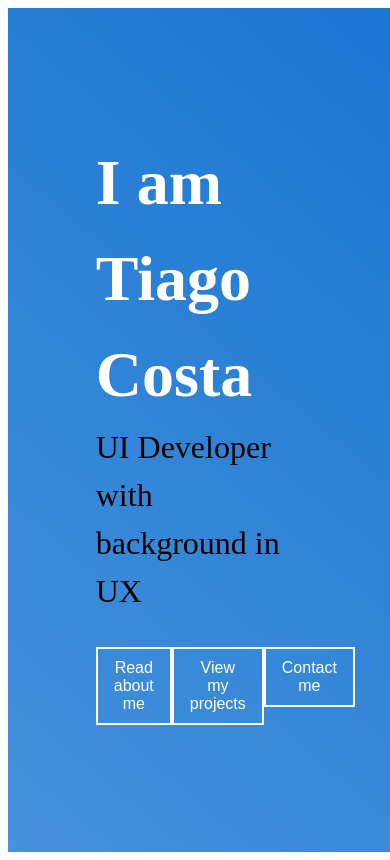
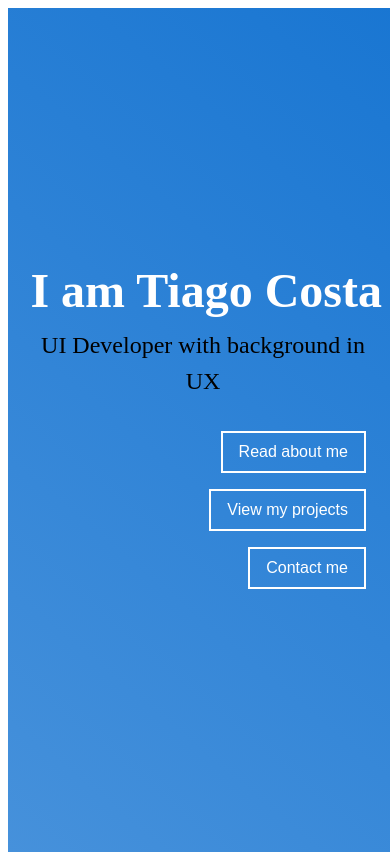
Before and after one commit to tiagodcosta/portfolio-v2, a Gatsby site: page / in a window 390 px wide. Built offline with nearby package versions, Linux system fonts and the light colour scheme; Gatsby itself is replaced by a stand-in of ours.

Commit message:
Add media queries

```diff
--- a/src/components/Navigation.js
+++ b/src/components/Navigation.js
@@ -1,5 +1,6 @@
 import React, { Component } from 'react'
 import styled, { attrs } from 'styled-components'
+import media from '../styles/style-utils'
 import Link from 'gatsby-link'
 
 const Nav = styled.nav`
@@ -7,6 +8,14 @@ const Nav = styled.nav`
   flex-direction: row;
   justify-content: space-around;
   margin-top: 2em;
+
+  ${media.phone`
+    flex-direction: column;
+    justify-content: space-between;
+    align-items: flex-end;
+    padding: 0 1em;
+  `}
+
 `
 const Button = styled.button`
   font-size: 1rem;
@@ -17,10 +26,17 @@ const Button = styled.button`
   cursor: pointer;
   outline: none;
 
+  ${media.phone`
+    margin-bottom: 1em;
+  `}
+
   &:hover {
     color: #a51321;
     border-color: #a51321;
   }
+
+
+
 `
 
 const Navigation = ({color}) =>
--- a/src/pages/index.js
+++ b/src/pages/index.js
@@ -1,6 +1,6 @@
 import React from 'react'
 import styled from 'styled-components'
-
+import media from '../styles/style-utils'
 import Navigation from '../components/Navigation'
 
 const IndexPage = () => (
@@ -31,17 +31,47 @@ const Content = styled.section`
   display: flex;
   flex-direction: column;
   line-height: 1.5;
+
+  ${media.laptop`
+    width: 70%;
+    text-align: center;
+  `}
+
+  ${media.phone`
+    width: 100%;
+    padding: 0 1em;
+    align-items: flex-end;
+  `}
+
 `
 const Title = styled.h1`
   font-size: 4rem;
   margin: 0 auto;
-`
-const TitleRed = styled.span`
-  color: #a51321;
+
+  ${media.laptop`
+    font-size: 3.5rem;
+    margin: 0;
+  `}
+
+  ${media.phone`
+    font-size: 3rem;
+    margin: 0;
+  `}
+
 `
 const Text = styled.p`
   font-size: 2rem;
   display: block;
   color: #000;
-  margin: 0 auto
+  margin: 0 auto;
+
+  ${media.laptop`
+    font-size: 1.5rem;
+    margin: 0;
+  `}
+
+  ${media.phone`
+    font-size: 1.5rem;
+    margin: 0;
+  `}
 `
--- a/src/styles/global-styles.js
+++ b/src/styles/global-styles.js
@@ -1,4 +1,5 @@
 import { injectGlobal } from 'styled-components'
+import media from './style-utils'
 
 injectGlobal`
 
@@ -11,6 +12,10 @@ injectGlobal`
 }
 html {
   font-size: 16px;
+
+  ${media.phone`
+    font-size: 14px;
+  `}
 }
 
 body {
--- /dev/null
+++ b/src/styles/style-utils.js
@@ -0,0 +1,18 @@
+import { css } from 'styled-components'
+
+const sizes = {
+  bigMonitor: 2560,
+  laptop: 1600,
+  phone: 450,
+}
+
+const media = Object.keys(sizes).reduce((accumulator, label) => {
+const emSize = sizes[label] / 16
+  accumulator[label] = (...args) => css`
+    @media (max-width: ${emSize}em) {
+      ${css(...args)}
+    } `
+  return accumulator
+}, {})
+
+export default media
```
Also changed, not shown: src/pages/about.js (+12 -2 lines), src/pages/contact.js (+11 -1 lines), src/pages/projects.js (+11 -1 lines).
